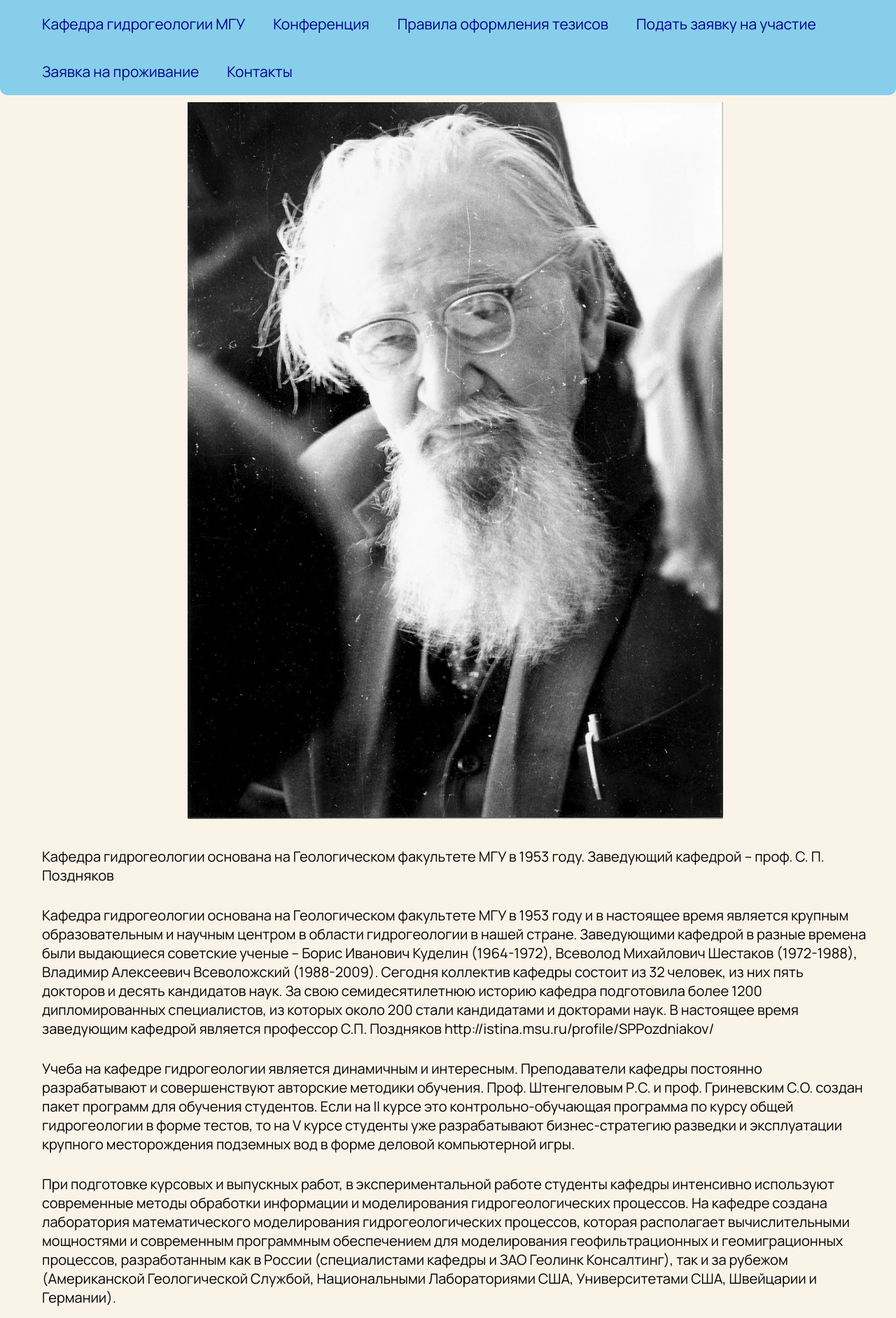
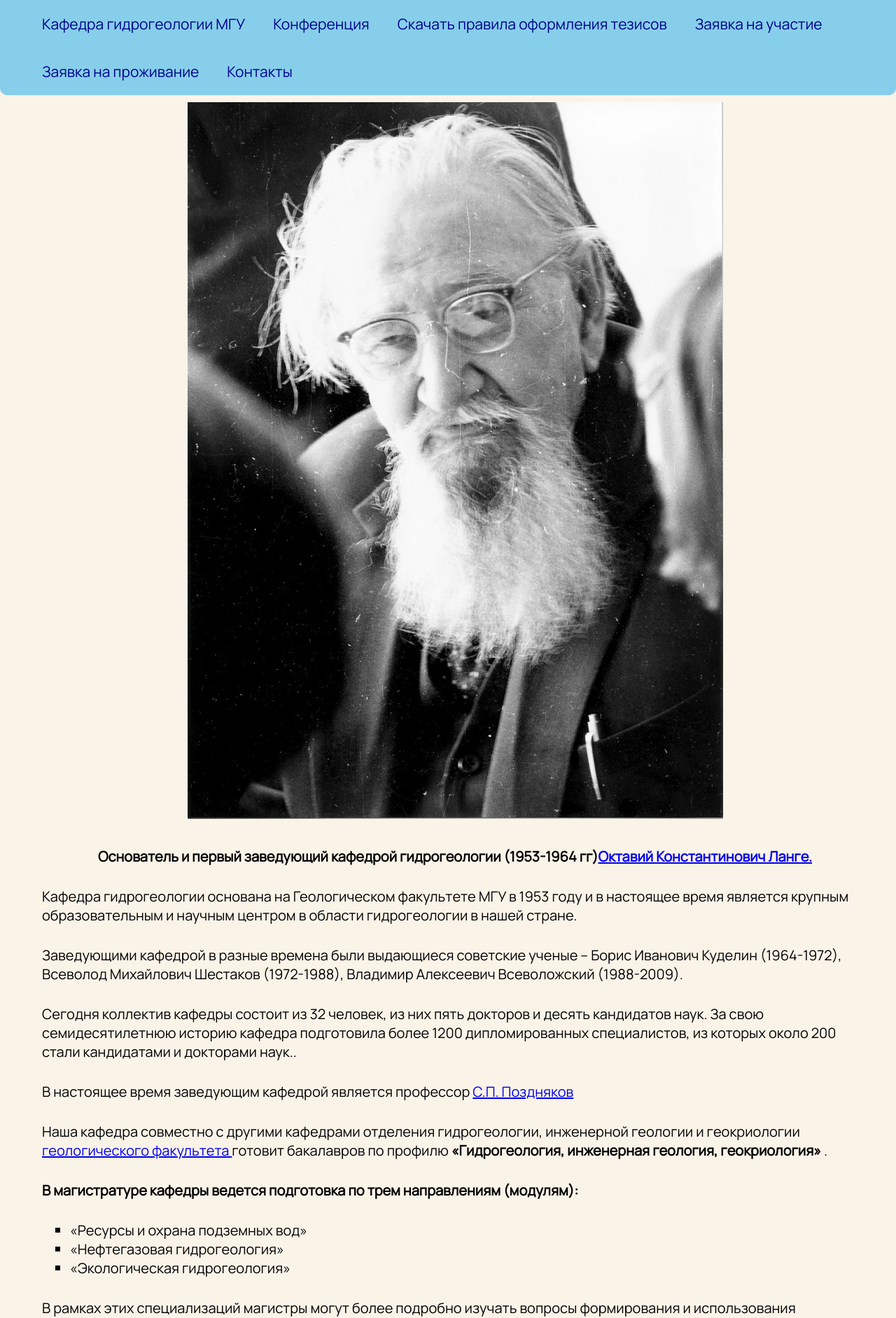
Before and after one commit to Inlupa/hydrogeology75, a Django app: page /faculty in a window 1280 px wide. Shown: the top 1883 px of the page at 70% size. Run offline with Django 4.2, Linux system fonts and the light colour scheme.

```diff
--- a/hydro/hydro/settings.py
+++ b/hydro/hydro/settings.py
@@ -32,7 +32,6 @@ ALLOWED_HOSTS = []
 
 INSTALLED_APPS = [
     'django.contrib.admin',
-
     'django.contrib.auth',
     'django.contrib.contenttypes',
     'django.contrib.sessions',
--- a/hydro/mainpage/urls.py
+++ b/hydro/mainpage/urls.py
@@ -6,4 +6,5 @@ urlpatterns = [
     path('faculty', faculty, name='faculty'),
     path('about_conference', about_conference, name='about_conference'),
     path('contacts', contacts, name='contacts'),
+    path('download/', download_theses, name='download_theses'),
     ]
--- a/hydro/mainpage/views.py
+++ b/hydro/mainpage/views.py
@@ -1,4 +1,10 @@
 from django.shortcuts import render
+# Import mimetypes module
+import mimetypes
+# import os module
+import os
+# Import HttpResponse module
+from django.http.response import HttpResponse
 
 def homepage(request):
     return render(request,'mainpage/mainpage.html')
@@ -10,3 +16,21 @@ def about_conference(request):
 
 def contacts(request):
     return render(request,'mainpage/contacts.html')
+
+def download_theses(requests):
+    # Define Django project base directory
+    BASE_DIR = os.path.dirname(os.path.dirname(os.path.abspath(__file__)))
+    # Define text file name
+    filename = 'thesis_download.docx'
+    # Define the full file path
+    filepath = BASE_DIR + '/static/doc/' + filename
+    # Open the file for reading content
+    path = open(filepath, 'br')
+    # Set the mime type
+    mime_type, _ = mimetypes.guess_type(filepath)
+    # Set the return value of the HttpResponse
+    response = HttpResponse(path, content_type=mime_type)
+    # Set the HTTP header for sending to browser
+    response['Content-Disposition'] = "attachment; filename=%s" % filename
+    # Return the response value
+    return response
--- a/hydro/templates/base.html
+++ b/hydro/templates/base.html
@@ -23,8 +23,8 @@
 -->
         <a href="/faculty"><li class="manrope navitem flex flex-center"> Кафедра гидрогеологии МГУ </li></a>
         <a href="/about_conference"><li class="navitem manrope flex flex-center"> Конференция </li></a>
-        <a href="#"><li class="navitem manrope flex flex-center"> Правила оформления тезисов </li></a>
-        <a href="/registration"><li class="navitem manrope flex flex-center"> Подать заявку на участие </li></a>
+        <a href="/download"><li class="navitem manrope flex flex-center"> Скачать правила оформления тезисов </li></a>
+        <a href="/registration"><li class="navitem manrope flex flex-center">  Заявка на участие </li></a>
         <a href="/accommodation"><li class="navitem manrope flex flex-center"> Заявка на проживание </li></a>
        <a href="/contacts"> <li class="navitem manrope flex flex-center"> Контакты </li></a>
     </ul>
--- a/hydro/templates/mainpage/faculty.html
+++ b/hydro/templates/mainpage/faculty.html
@@ -8,35 +8,63 @@
 
     <img src="{% static 'img/Lange.jpg' %}" alt="Картинка"/>
 
+    <div class="manrope tabs_container">
+        <h4 class="manrope flex flex-horizontal-center">
+            Основатель и первый заведующий кафедрой гидрогеологии (1953-1964 гг) <a
+                href="https://ru.wikipedia.org/wiki/%D0%9B%D0%B0%D0%BD%D0%B3%D0%B5,_%D0%9E%D0%BA%D1%82%D0%B0%D0%B2%D0%B8%D0%B9_%D0%9A%D0%BE%D0%BD%D1%81%D1%82%D0%B0%D0%BD%D1%82%D0%B8%D0%BD%D0%BE%D0%B2%D0%B8%D1%87">
+            Октавий Константинович Ланге.</a></h4>
 
-    <div class="manrope tabs_container"> <p> Кафедра гидрогеологии основана на Геологическом факультете МГУ в 1953 году. Заведующий
-        кафедрой – проф. С. П. Поздняков</p>
+        <p> Кафедра гидрогеологии основана на Геологическом факультете МГУ в 1953 году и в настоящее время является
+            крупным образовательным и научным центром в области гидрогеологии в нашей стране.</p>
 
-        <p> Кафедра гидрогеологии основана на Геологическом факультете МГУ в 1953 году и в настоящее время является крупным образовательным и научным центром в области гидрогеологии в нашей стране.
-        Заведующими кафедрой в разные времена были выдающиеся советские ученые – Борис Иванович Куделин (1964-1972), Всеволод Михайлович Шестаков (1972-1988), Владимир Алексеевич Всеволожский (1988-2009).
-        Сегодня коллектив кафедры состоит из 32 человек, из них пять докторов и десять кандидатов наук. За свою семидесятилетнюю историю кафедра подготовила более 1200 дипломированных специалистов, из которых около 200 стали кандидатами и докторами наук.
-        В настоящее время заведующим кафедрой является профессор С.П. Поздняков http://istina.msu.ru/profile/SPPozdniakov/
-        </p>
+        <p> Заведующими кафедрой в разные времена были выдающиеся советские ученые – Борис Иванович Куделин (1964-1972),
+            Всеволод Михайлович Шестаков (1972-1988), Владимир Алексеевич Всеволожский (1988-2009).</p>
 
-        <p> Учеба на кафедре гидрогеологии является динамичным и интересным. Преподаватели кафедры постоянно разрабатывают и
-        совершенствуют авторские методики обучения. Проф. Штенгеловым Р.С. и проф. Гриневским С.О. создан пакет программ
-        для обучения студентов. Если на II курсе это контрольно-обучающая программа по курсу общей гидрогеологии в форме
-        тестов, то на V курсе студенты уже разрабатывают бизнес-стратегию разведки и эксплуатации крупного
-        месторождения подземных вод в форме деловой компьютерной игры.</p>
+        <p> Сегодня коллектив кафедры состоит из 32 человек, из них пять докторов и десять кандидатов наук. За свою
+            семидесятилетнюю историю кафедра подготовила более 1200 дипломированных специалистов, из которых около 200
+            стали кандидатами и докторами наук..</p>
 
-        <p> При подготовке курсовых и выпускных работ, в экспериментальной работе студенты кафедры интенсивно используют
-        современные методы обработки информации и моделирования гидрогеологических процессов. На кафедре создана
-        лаборатория математического моделирования гидрогеологических процессов, которая располагает вычислительными
-        мощностями и современным программным обеспечением для моделирования геофильтрационных и геомиграционных
-        процессов, разработанным как в России (специалистами кафедры и ЗАО Геолинк Консалтинг), так и за рубежом
-        (Американской Геологической Службой, Национальными Лабораториями США, Университетами США, Швейцарии и Германии).</p>
+        <p> В настоящее время заведующим кафедрой является профессор <a
+                href="http://istina.msu.ru/profile/SPPozdniakov/"> С.П. Поздняков </a></p>
 
-        <p> Современная гидрогеология является одним из наиболее математизированных направлений геологии. Большинство
-        теоретических и прикладных гидрогеологических расчетов — будь то решение систем дифференциальных уравнений
-        фильтрации или расчеты физико-химических превращений в подземных водах, статистический анализ
-        пространственно-временных закономерностей режима подземных вод или разработка постоянно-действующих
-        гидродинамических моделей — объективно возможны лишь с применением программного обеспечения высокого класса,
-            которым студенты овладевают в процессе обучения на кафедре.</p>  </div>
+        <p> Наша кафедра совместно с другими кафедрами отделения гидрогеологии, инженерной геологии и геокриологии <a
+                href="https://geol.msu.ru/struktura-fakulteta/"> геологического факультета </a> готовит бакалавров по
+            профилю <b> «Гидрогеология, инженерная геология, геокриология» </b>.</p>
+
+        <h4> В магистратуре кафедры ведется подготовка по трем направлениям (модулям): </h4>
+        <ul>
+            <li> «Ресурсы и охрана подземных вод»</li>
+            <li> «Нефтегазовая гидрогеология»</li>
+            <li> «Экологическая гидрогеология»</li>
+        </ul>
+
+        <p> В рамках этих специализаций магистры могут более подробно изучать вопросы формирования и использования
+            подземных вод зоны интенсивного водообмена, или углубляться в проблемы гидрогеологии месторождений нефти и
+            газа, или более детально изучать место и роль гидрогеологических процессов при решении геоэкологических
+            задач.</p>
+        <p> Каждый год 2-4 выпускника магистратуры поступают в аспирантуру, в случае успешного окончания которой
+            защищают диссертацию по специальности “гидрогеология” на специализированном совете МГУ. Таким образом,
+            сегодня на кафедре реализуется полный цикл гидрогеологического образования и обучения от бакалавра геологии
+            до кандидата геолого-минералогических наук. Образовательный цикл кафедры популярен не только у российских
+            выпускников школ, но и у студентов и стажеров, приезжающих на кафедру из-за рубежа. </p>
+        <p> В научном плане сотрудники кафедры занимаются не только теоретическими и методическими исследованиями,
+            выигрывая гранты РНФ, РФФИ и других фондов и публикуя по ним каждый год десятки статей в российских и
+            международных журналах, но и в рамках хоздоговорных работ решают сложные современные практические проблемы,
+            связанные с подземными водами. Традиционными направлениями практических работ кафедры являются: оценка
+            запасов пресных и минеральных подземных вод, закачка промстоков, оценка миграции различных загрязнителей в
+            подземных водах, прикладные проблемы нефтяной гидрогеологии на разрабатываемых и планируемых к разработке
+            месторождениях углеводородов. Иными словами, договорные работы кафедры охватывают весь круг современных
+            практических проблем гидрогеологических исследований. </p>
+        <p> Материально-техническая база кафедры включает компьютерные классы с установленным современным программным
+            обеспечением для обучения и решения гидрогеологических задач с использованием информационных технологий, а
+            также модернизированные гидрогеохимическую и фильтрационную лаборатории. Уникальным для студентов нашей
+            страны, а, может быть, и для всего мира является опытный гидрогеологический полигон кафедры, расположенный
+            на территории Звенигородской биостанции МГУ. На этом полигоне спроектирована и оборудована устройствами
+            мониторинга система кустов гидрогеологических скважин в трещинно-пористых коллекторах подземных вод. На базе
+            этой системы студенты кафедры и стажеры проводят масштабные полевые опыты для оценки геофильтрационных и
+            геомиграционных параметров, связывая полученные теоретические знания о геофильтрационных и геомиграционных
+            процессах с практическими методами полевых гидрогеологических исследований.. </p>
+    </div>
 </div>
 
 {% endblock %}
--- a/hydro/templates/registration/registration.html
+++ b/hydro/templates/registration/registration.html
@@ -9,7 +9,8 @@
             <div class=" manrope flex flex-horizontal-center">  {{form.fio}} </div>
             <div class="manrope flex flex-horizontal-center"> {{form.article_name}} </div>
             <div class="manrope flex flex-horizontal-center"> {{form.abstract}} </div>
-            <div class="manrope flex flex-horizontal-center"> {{form.thesis}} </div>
+            <div class="manrope flex flex-horizontal-center"> {{form.organisation}} </div>
+            <div class="manrope flex flex-horizontal-center"> {{form.type_of_report}} </div>
             <div class="manrope flex flex-horizontal-center"> {{form_file.file}} </div>
             <div class="manrope flex flex-horizontal-center">
                 <input class="manrope input_button" type="submit" value="Подать заявку">
```
Also changed, not shown: hydro/registration/forms.py (+5 -4 lines), hydro/registration/models.py (+8 -1 lines), 1 other file.
